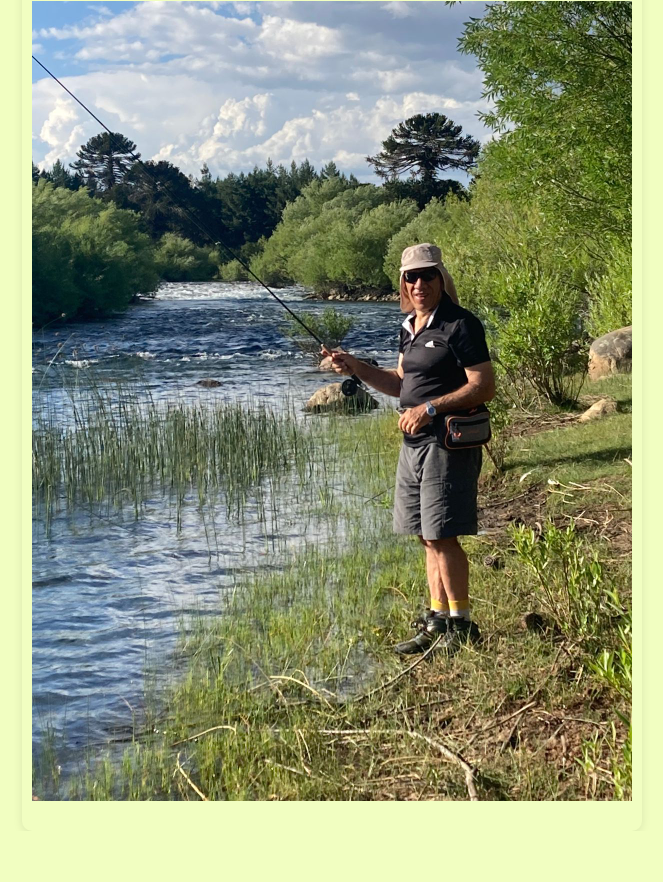
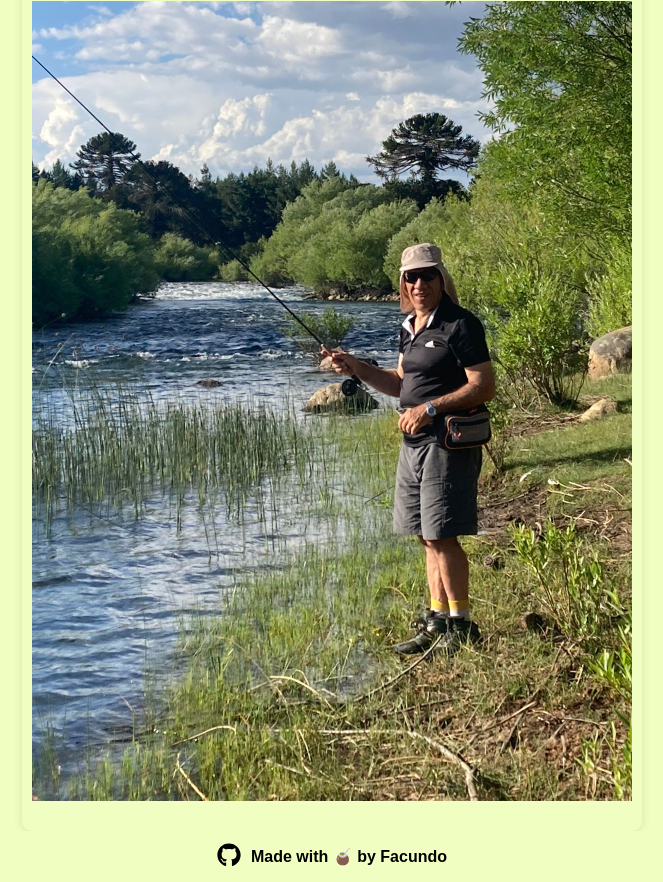
Before and after one commit to facufrau/cumplecarlos60, a plain HTML site: page index.html in a window 1280 px wide. Shown: the part 551-1433 px from the top of the page, without its empty margins (308-971 px from the left). Before the commit the page ends 1382 px from the top, so only its background shows below. Drawn offline with Linux system fonts and the light colour scheme; a web font is replaced by a local one.

Commit message:
Edit title and add footer

```diff
--- a/index.html
+++ b/index.html
@@ -3,7 +3,7 @@
 <head>
     <meta charset="UTF-8">
     <meta name="viewport" content="width=device-width, initial-scale=1.0">
-    <title>Invitación de Cumpleaños</title>
+    <title>🎈🎂Carlos 60 años🎈🎂</title>
     <link rel="stylesheet" href="styles.css">
     <link rel="preconnect" href="https://fonts.googleapis.com">
     <link rel="preconnect" href="https://fonts.gstatic.com" crossorigin>
@@ -31,5 +31,15 @@
 
         <img src="charles.jpeg" alt="Carlos pescando en un río" class="responsive-image">
     </div>
+
+    <footer>
+        <div class="footer-content">
+            <a href="https://github.com/facufrau/cumplecarlos60" target="_blank">
+                <img id="gh-icon" src="github.svg" alt="GitHub Icon">
+            </a>
+            <p>Made with 🧉 by Facundo</p>
+        </div>
+    </footer>
+
 </body>
 </html>
--- a/styles.css
+++ b/styles.css
@@ -92,3 +92,23 @@ p {
     height: auto;
     margin: 20px auto;
 }
+
+footer {
+    background-color: #f1fec1;
+    padding: 20px;
+    text-align: center;
+    margin: 0;
+    padding: 0;
+}
+
+.footer-content {
+    display: flex;
+    align-items: center;
+    justify-content: center;
+}
+
+#gh-icon {
+    width: 24px;
+    height: 24px;
+    margin-right: 10px;
+}
```
Also changed, not shown: github.svg (added).
